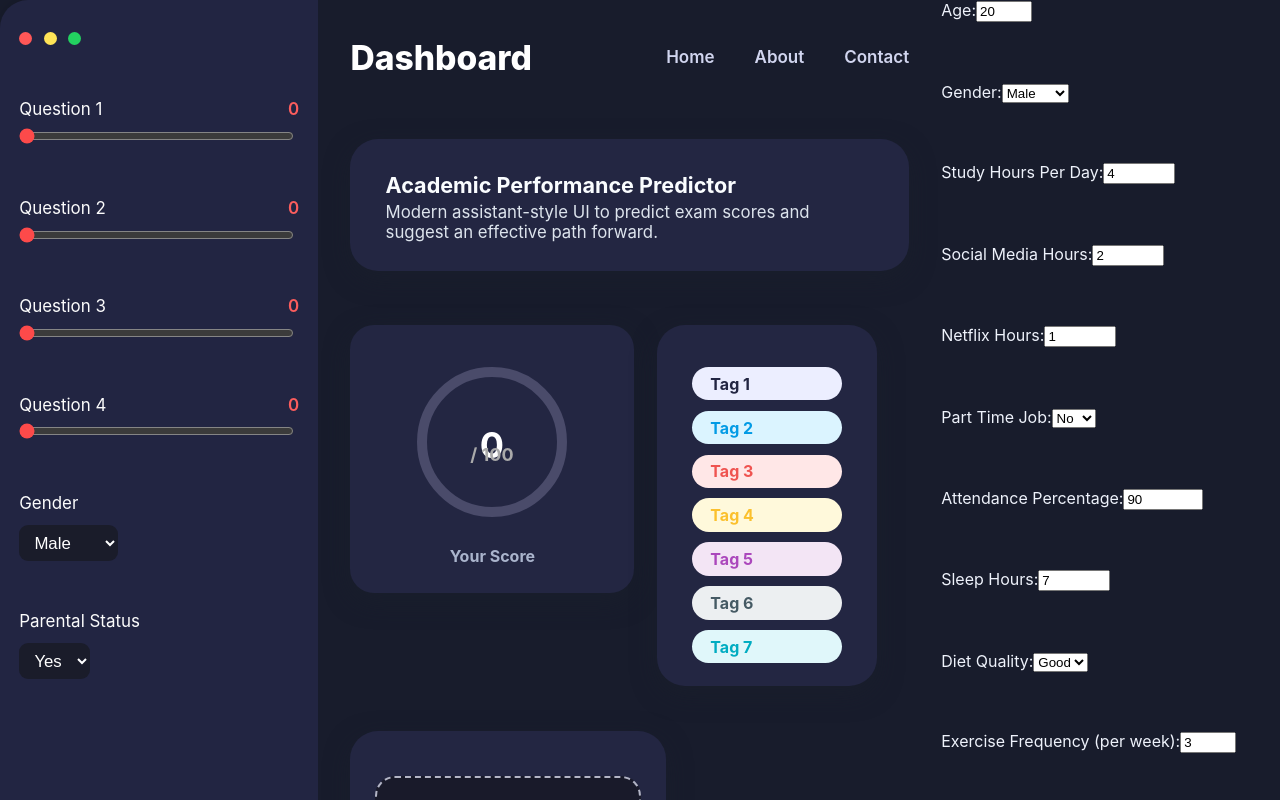
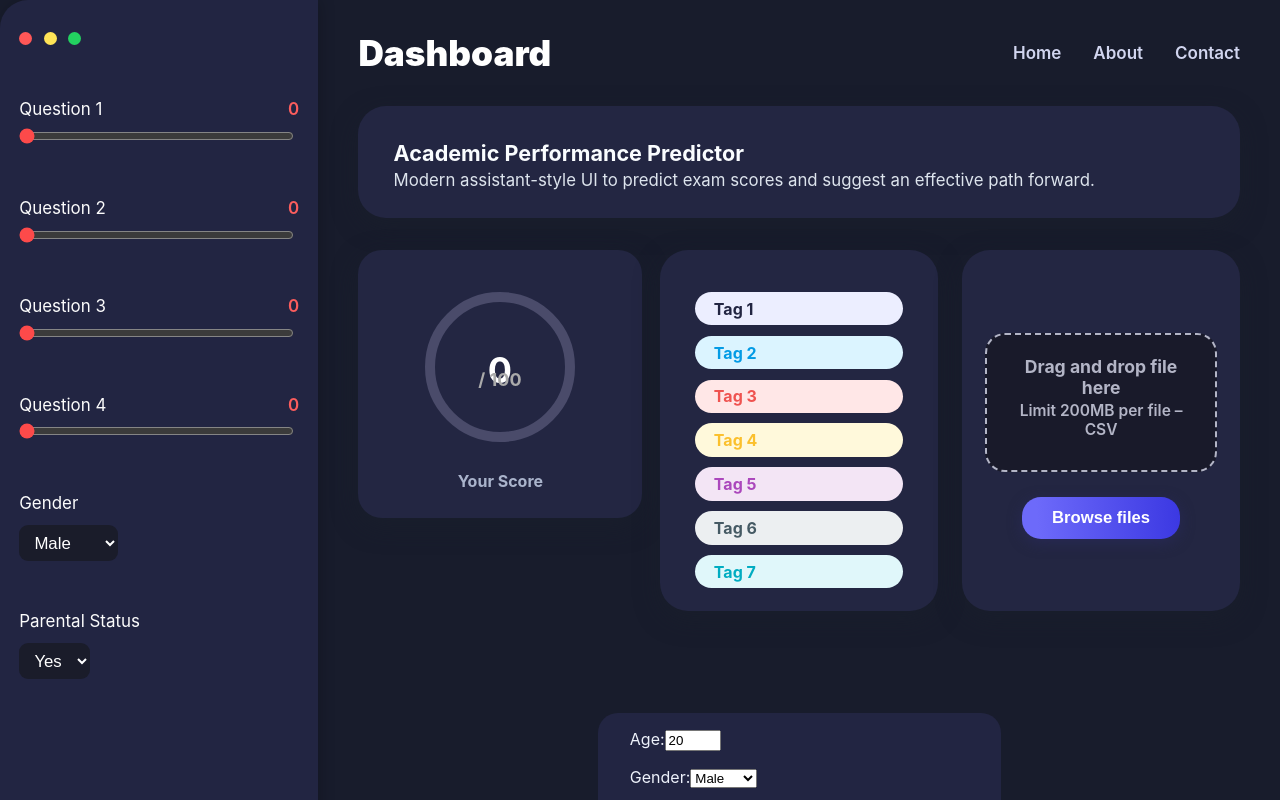
Before and after one commit to Pritam-Mondal18/academic-performance-app-2.O, a React (Vite) app in the folder frontend/: page / in a window 1280 px wide. Shown: the top 800 px of the page. Built offline with nearby package versions, Linux system fonts and the light colour scheme.

Commit message:
fix the UI

```diff
--- a/frontend/src/App.jsx
+++ b/frontend/src/App.jsx
@@ -6,21 +6,24 @@ import ScorePredictionForm from "./components/ScorePredictionForm";
 function App() {
   const [predictedScore, setPredictedScore] = useState(0);
 
-  // This handler calls the backend via ScorePredictionForm and sets score in app state
-  const handlePredict = () => {
-    // Your logic here, or lifted from ScorePredictionForm
-  };
-
   return (
-    <div className="dashboard-layout">
+    <div style={{ display: "flex", minHeight: "100vh", background: "#181c2c" }}>
       <Sidebar />
-      <DashboardMain
-        score={predictedScore}
-        onPredict={handlePredict} // Wire button to start prediction
-      />
-      <ScorePredictionForm
-        onPrediction={(score) => setPredictedScore(score)} // Pass score from form
-      />
+      <main
+        style={{
+          flex: 1,
+          padding: "2rem 2.5rem",
+          display: "flex",
+          flexDirection: "column",
+          gap: "2rem",
+          minHeight: "100vh",
+        }}
+      >
+        <DashboardMain score={predictedScore} />
+        <div style={{ display: "flex", justifyContent: "center" }}>
+          <ScorePredictionForm onPrediction={setPredictedScore} />
+        </div>
+      </main>
     </div>
   );
 }
--- a/frontend/src/components/DashboardMain.jsx
+++ b/frontend/src/components/DashboardMain.jsx
@@ -1,19 +1,36 @@
 import React from "react";
 import GaugeCard from "./GaugeCard";
 
-const DashboardMain = ({ score = 0, onPredict }) => {
+const DashboardMain = ({ score = 0 }) => {
   return (
-    <main className="main">
-      <nav>
-        <h2>Dashboard</h2>
-        <ul>
-          <li>Home</li>
-          <li>About</li>
-          <li>Contact</li>
+    <div>
+      <nav
+        style={{
+          marginBottom: "2rem",
+          display: "flex",
+          justifyContent: "space-between",
+          alignItems: "center",
+        }}
+      >
+        <h2 style={{ fontWeight: 900, fontSize: "2.2rem", color: "#FFF" }}>
+          Dashboard
+        </h2>
+        <ul
+          style={{
+            display: "flex",
+            gap: "2rem",
+            listStyle: "none",
+            margin: 0,
+            padding: 0,
+          }}
+        >
+          <li style={{ color: "#d1d5ef", cursor: "pointer" }}>Home</li>
+          <li style={{ color: "#d1d5ef", cursor: "pointer" }}>About</li>
+          <li style={{ color: "#d1d5ef", cursor: "pointer" }}>Contact</li>
         </ul>
       </nav>
 
-      <div className="card">
+      <div className="card" style={{ marginBottom: "2rem" }}>
         <h1>Academic Performance Predictor</h1>
         <div className="subtitle">
           Modern assistant-style UI to predict exam scores and suggest an
@@ -23,15 +40,24 @@ const DashboardMain = ({ score = 0, onPredict }) => {
 
       <div
         style={{
-          display: "flex",
-          gap: "1.4rem",
-          flexWrap: "wrap",
-          marginBottom: "2.5rem",
+          display: "grid",
+          gridTemplateColumns: "repeat(auto-fit, minmax(260px, 1fr))",
+          gap: "1.5rem",
+          width: "100%",
+          alignItems: "stretch",
+          marginBottom: "2rem",
         }}
       >
         <GaugeCard value={score} maxValue={100} />
 
-        <div className="card" style={{ minWidth: 150 }}>
+        <div
+          className="card"
+          style={{
+            display: "flex",
+            flexDirection: "column",
+            justifyContent: "center",
+          }}
+        >
           <div className="tag-list">
             <span className="tag">Tag 1</span>
             <span className="tag">Tag 2</span>
@@ -42,8 +68,7 @@ const DashboardMain = ({ score = 0, onPredict }) => {
             <span className="tag">Tag 7</span>
           </div>
         </div>
-
-        <div className="upload-card card" style={{ minWidth: 210 }}>
+        <div className="upload-card card">
           <div className="upload-box">
             <div style={{ fontSize: "1.1rem", fontWeight: 700 }}>
               Drag and drop file here
@@ -61,12 +86,7 @@ const DashboardMain = ({ score = 0, onPredict }) => {
           <button className="upload-btn">Browse files</button>
         </div>
       </div>
-
-      {/* Button wired to trigger the prediction (if needed) */}
-      <button className="predict-btn" onClick={onPredict}>
-        Predict Exam Score
-      </button>
-    </main>
+    </div>
   );
 };
 
--- a/frontend/src/components/ScorePredictionForm.jsx
+++ b/frontend/src/components/ScorePredictionForm.jsx
@@ -17,9 +17,8 @@ const initialForm = {
   extracurricular_participation: "Yes",
 };
 
-const ScorePredictionForm = () => {
+const ScorePredictionForm = ({ onPrediction }) => {
   const [form, setForm] = useState(initialForm);
-  const [score, setScore] = useState(null);
   const [loading, setLoading] = useState(false);
   const [err, setErr] = useState("");
 
@@ -34,17 +33,35 @@ const ScorePredictionForm = () => {
   const handleSubmit = async (e) => {
     e.preventDefault();
     setLoading(true);
-    setScore(null);
     setErr("");
     try {
+      // Prepare payload by explicitly converting numbers, ensuring no missing fields
+      const payload = {
+        age: Number(form.age),
+        gender: form.gender,
+        study_hours_per_day: Number(form.study_hours_per_day),
+        social_media_hours: Number(form.social_media_hours),
+        netflix_hours: Number(form.netflix_hours),
+        part_time_job: form.part_time_job,
+        attendance_percentage: Number(form.attendance_percentage),
+        sleep_hours: Number(form.sleep_hours),
+        diet_quality: form.diet_quality,
+        exercise_frequency: Number(form.exercise_frequency),
+        parental_education_level: form.parental_education_level,
+        internet_quality: form.internet_quality,
+        mental_health_rating: Number(form.mental_health_rating),
+        extracurricular_participation: form.extracurricular_participation,
+      };
+
       const response = await fetch("http://localhost:8000/api/predict", {
         method: "POST",
         headers: { "Content-Type": "application/json" },
-        body: JSON.stringify(form),
+        body: JSON.stringify(payload),
       });
+
       const data = await response.json();
       if ("predicted_exam_score" in data) {
-        setScore(data.predicted_exam_score);
+        if (onPrediction) onPrediction(data.predicted_exam_score);
       } else {
         setErr(data.detail || "Prediction failed");
       }
@@ -55,8 +72,18 @@ const ScorePredictionForm = () => {
   };
 
   return (
-    <form onSubmit={handleSubmit} style={{ display: "grid", gap: "1rem" }}>
-      {/* Age */}
+    <form
+      onSubmit={handleSubmit}
+      style={{
+        maxWidth: 420,
+        margin: "1rem auto",
+        padding: "1rem 2rem",
+        backgroundColor: "#222542",
+        borderRadius: "20px",
+        display: "grid",
+        gap: "1rem",
+      }}
+    >
       <label>
         Age:
         <input
@@ -70,7 +97,6 @@ const ScorePredictionForm = () => {
         />
       </label>
 
-      {/* Gender */}
       <label>
         Gender:
         <select
@@ -85,7 +111,6 @@ const ScorePredictionForm = () => {
         </select>
       </label>
 
-      {/* Study Hours Per Day */}
       <label>
         Study Hours Per Day:
         <input
@@ -100,7 +125,6 @@ const ScorePredictionForm = () => {
         />
       </label>
 
-      {/* Social Media Hours */}
       <label>
         Social Media Hours:
         <input
@@ -111,10 +135,10 @@ const ScorePredictionForm = () => {
           max={24}
           value={form.social_media_hours}
           onChange={handleChange}
+          required
         />
       </label>
 
-      {/* Netflix Hours */}
       <label>
         Netflix Hours:
         <input
@@ -125,10 +149,10 @@ const ScorePredictionForm = () => {
           max={24}
           value={form.netflix_hours}
           onChange={handleChange}
+          required
         />
       </label>
 
-      {/* Part Time Job */}
       <label>
         Part Time Job:
         <select
@@ -142,7 +166,6 @@ const ScorePredictionForm = () => {
         </select>
       </label>
 
-      {/* Attendance Percentage */}
       <label>
         Attendance Percentage:
         <input
@@ -157,7 +180,6 @@ const ScorePredictionForm = () => {
         />
       </label>
 
-      {/* Sleep Hours */}
       <label>
         Sleep Hours:
         <input
@@ -172,7 +194,6 @@ const ScorePredictionForm = () => {
         />
       </label>
 
-      {/* Diet Quality */}
       <label>
         Diet Quality:
         <select
@@ -187,7 +208,6 @@ const ScorePredictionForm = () => {
         </select>
       </label>
 
-      {/* Exercise Frequency */}
       <label>
         Exercise Frequency (per week):
         <input
@@ -201,7 +221,6 @@ const ScorePredictionForm = () => {
         />
       </label>
 
-      {/* Parental Education Level */}
       <label>
         Parental Education Level:
         <select
@@ -217,7 +236,6 @@ const ScorePredictionForm = () => {
         </select>
       </label>
 
-      {/* Internet Quality */}
       <label>
         Internet Quality:
         <select
@@ -232,7 +250,6 @@ const ScorePredictionForm = () => {
         </select>
       </label>
 
-      {/* Mental Health Rating */}
       <label>
         Mental Health Rating (1-10):
         <input
@@ -246,7 +263,6 @@ const ScorePredictionForm = () => {
         />
       </label>
 
-      {/* Extracurricular Participation */}
       <label>
         Extracurricular Participation:
         <select
@@ -264,14 +280,7 @@ const ScorePredictionForm = () => {
         {loading ? "Predicting..." : "Predict Exam Score"}
       </button>
 
-      {score !== null && (
-        <div
-          style={{ marginTop: "1rem", fontWeight: "bold", color: "#fd4a4a" }}
-        >
-          Predicted Exam Score: {score.toFixed(2)} / 100
-        </div>
-      )}
-      {err && <div style={{ marginTop: "1rem", color: "#b00020" }}>{err}</div>}
+      {err && <div style={{ color: "#b00020", fontWeight: 600 }}>{err}</div>}
     </form>
   );
 };
```
